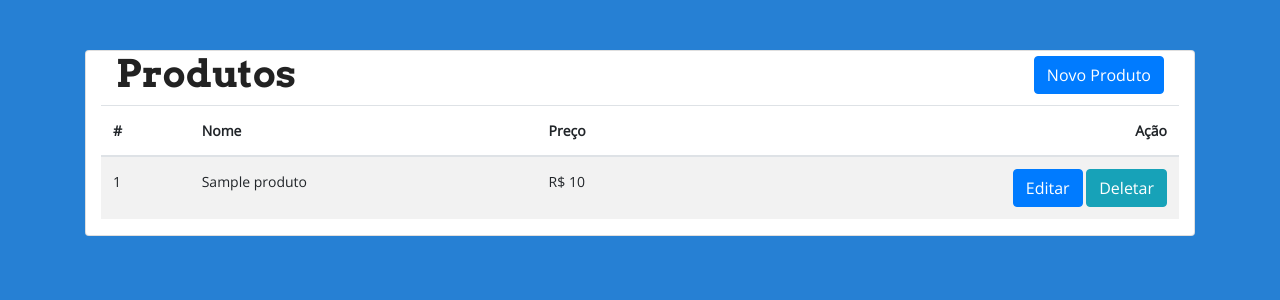
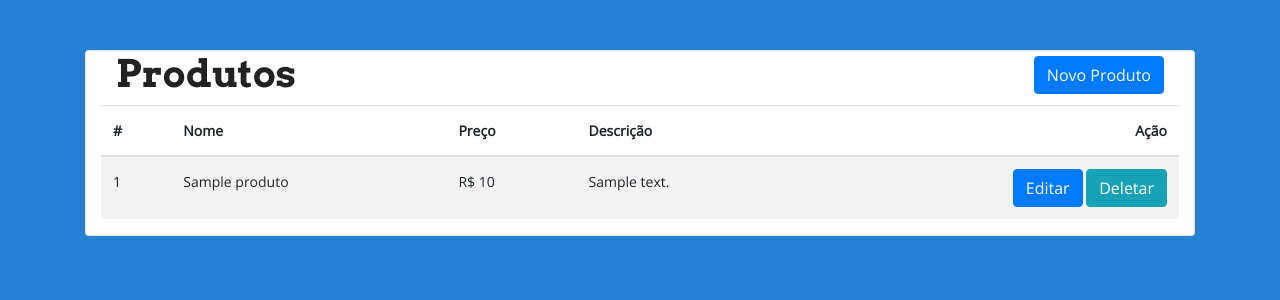
Before and after one commit to DjangoEssential-UDEMYCourse/crud-cbv, a Django app: template core/templates/index.html in a window 1280 px wide. Shown: the top 300 px of the page. Run offline with Django 3.2, Linux system fonts and the light colour scheme; the template is opened without the code that fills it: most values are stand-ins (such as "Sample title", 1, 10 or a date in 2020); some libraries are stand-ins or nearby versions.

Commit message:
Adicionando Campo de Descrição

```diff
--- a/core/templates/index.html
+++ b/core/templates/index.html
@@ -17,6 +17,7 @@
         <th scope="col">#</th>
         <th scope="col">Nome</th>
         <th scope="col">Preço</th>
+        <th scope="col">Descrição</th>
         <th scope="col">
             <div style="text-align: end;">Ação</div>
         </th>
@@ -28,6 +29,7 @@
         <td scope="row">{{ produto.id }}</td>
         <td scope="row">{{ produto.nome }}</td>
         <td scope="row">R$ {{ produto.preco|intcomma }}</td>
+        <td scope="row">{{ produto.descricao }}</td>
         <td scope="row">
             <div class="pull-right">
                 <a class="btn btn-primary " href="{% url 'update-produto' produto.pk %}">Editar</a>
```
